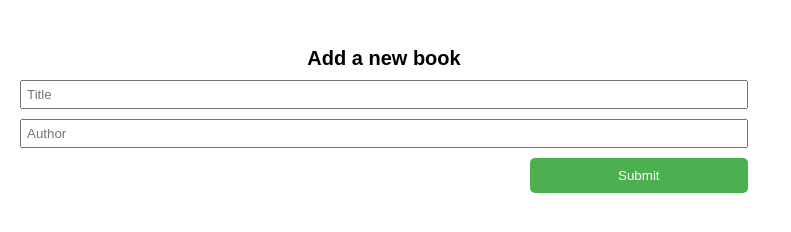
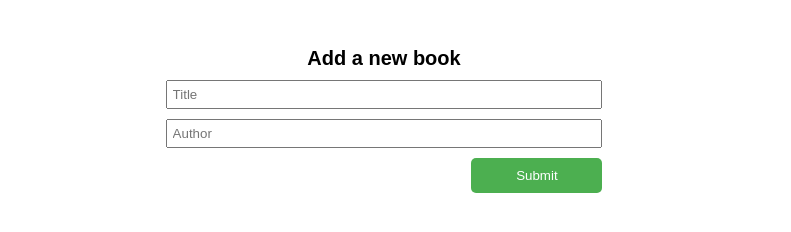
Before and after one commit to Obote/AwesomeBooks, a website: page index.html in a window 1280 px wide. Shown: the part 60-292 px from the top of the page, without its empty margins (0-791 px from the left). Drawn offline with Linux system fonts and the light colour scheme.

Commit message:
Update css file

```diff
--- a/style/index.css
+++ b/style/index.css
@@ -10,6 +10,11 @@ body {
   font-family: Arial, sans-serif;
   padding: 20px;
   align-items: center;
+}
+
+#form {
+  width: 60%;
+  margin: auto;
 }
 
 h1 {
```
